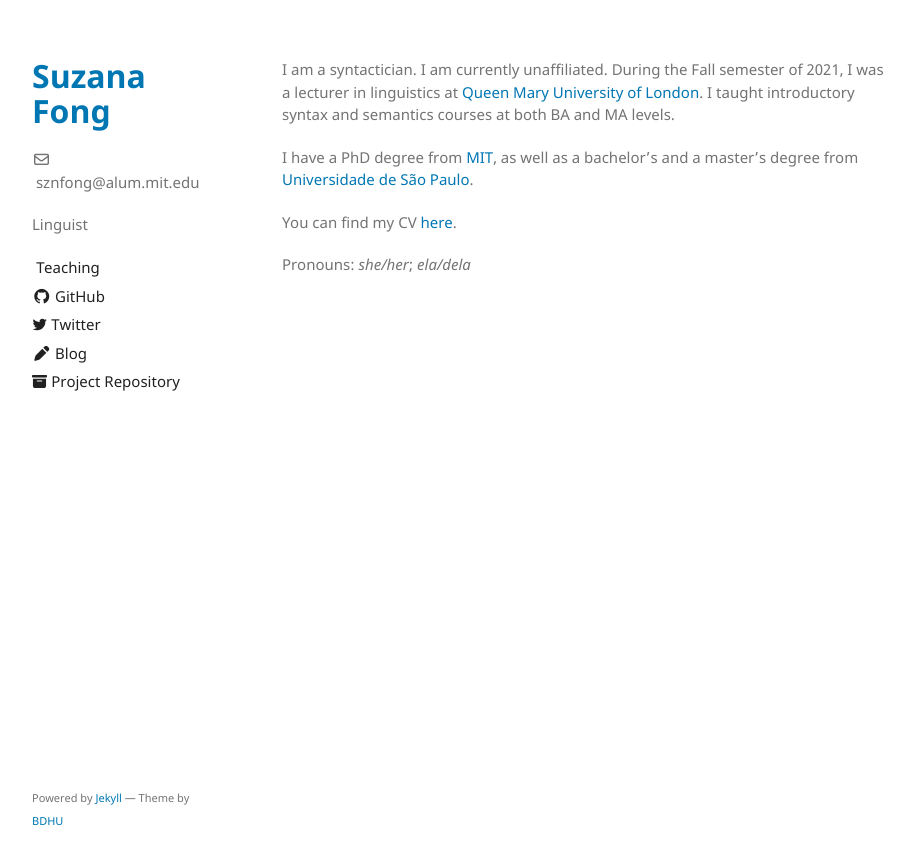
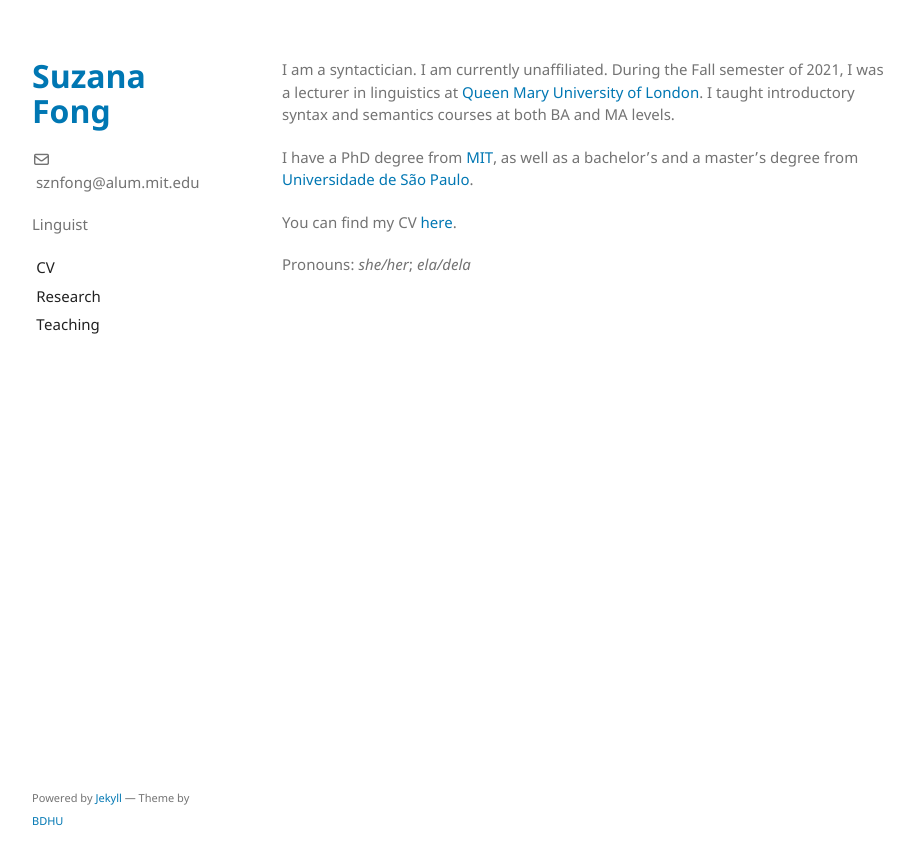
Before and after one commit to sznfng/sznfng.github.io, a Jekyll site: the page built from index.md, in a window 1280 px wide. Shown: the top 865 px of the page, without its empty margins (178-1092 px from the left). Built offline with Jekyll 4.4.1, drawn with Linux system fonts in a browser that asks for light colours.

Commit message:
Update _config.yml

```diff
--- a/_config.yml
+++ b/_config.yml
@@ -12,20 +12,12 @@ plugins:
 
 # You can find fonts from https://iconify.design or https://fontawesome.com. Below is just an example illustrating how to use custom icons
 sidebar:
+  - name: CV
+    link: /CV_sfong.pdf
+  - name: Research
+    link: /research
   - name: Teaching
     link: /teaching
-  - name: GitHub
-    icon: <i class="fa-brands fa-github"></i>
-    link: https://github.com/BDHU
-  - name: Twitter
-    icon: <svg xmlns="http://www.w3.org/2000/svg" aria-hidden="true" role="img" style="vertical-align:-0.125em;" width="1em" height="1em" preserveAspectRatio="xMidYMid meet" viewBox="0 0 24 24"><g fill="none"><path d="M23.643 4.937c-.835.37-1.732.62-2.675.733a4.67 4.67 0 0 0 2.048-2.578a9.3 9.3 0 0 1-2.958 1.13a4.66 4.66 0 0 0-7.938 4.25a13.229 13.229 0 0 1-9.602-4.868c-.4.69-.63 1.49-.63 2.342A4.66 4.66 0 0 0 3.96 9.824a4.647 4.647 0 0 1-2.11-.583v.06a4.66 4.66 0 0 0 3.737 4.568a4.692 4.692 0 0 1-2.104.08a4.661 4.661 0 0 0 4.352 3.234a9.348 9.348 0 0 1-5.786 1.995a9.5 9.5 0 0 1-1.112-.065a13.175 13.175 0 0 0 7.14 2.093c8.57 0 13.255-7.098 13.255-13.254c0-.2-.005-.402-.014-.602a9.47 9.47 0 0 0 2.323-2.41l.002-.003z" fill="currentColor"/></g></svg>
-    link: https://twitter.com/BodunHu
-  - name: Blog
-    icon: <i class="fa-solid fa-pen"></i>
-    link: https://www.bodunhu.com/blog/
-  - name: Project Repository
-    icon: <svg xmlns="http://www.w3.org/2000/svg" aria-hidden="true" role="img" style="vertical-align:-0.125em;" width="1em" height="1em" preserveAspectRatio="xMidYMid meet" viewBox="0 0 16 16"><g fill="currentColor"><path d="M12.643 15C13.979 15 15 13.845 15 12.5V5H1v7.5C1 13.845 2.021 15 3.357 15h9.286zM5.5 7h5a.5.5 0 0 1 0 1h-5a.5.5 0 0 1 0-1zM.8 1a.8.8 0 0 0-.8.8V3a.8.8 0 0 0 .8.8h14.4A.8.8 0 0 0 16 3V1.8a.8.8 0 0 0-.8-.8H.8z"/></g></svg>
-    link: https://github.com/BDHU/minimalist
 
 # https://github.com/github/pages-gem/issues/399#issuecomment-301827749
 # When running locally, we run into the following error —
```
